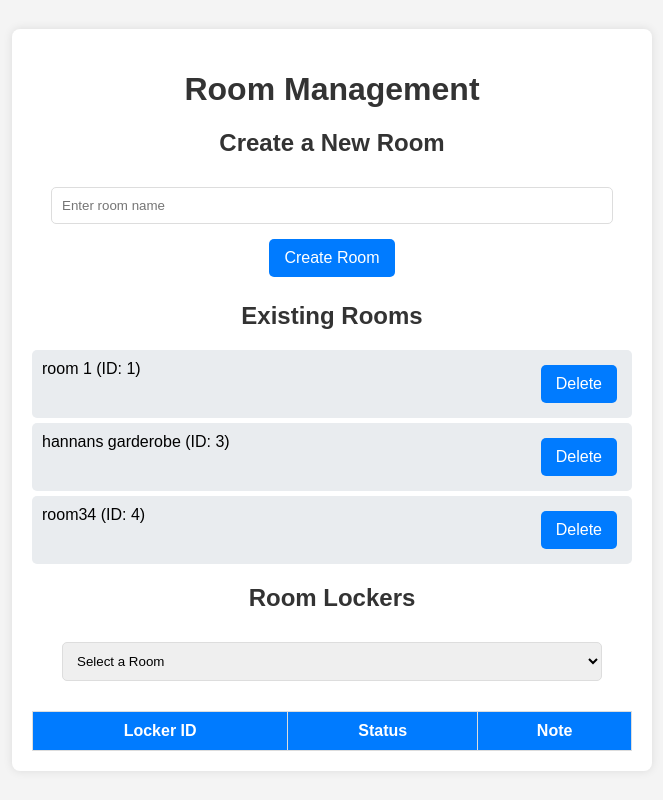
After one commit to Chrizziboi/Skapapp, a FastAPI app: template templates/admin_rooms.html in a window 1280 px wide. The commit adds this page. Shown: the whole page, without its empty margins (308-971 px from the left). Run offline with FastAPI, Linux system fonts and the light colour scheme; the template is opened without the code that fills it, so the values that code supplies are empty; data comes from the database, SQL or seed files in the repository; both versions use the stored data as it was after the commit; parts of the project's set-up code (start-up, migrations or seed data) failed here and were passed over.

Commit message:
Implemented room management functionality in admin_rooms.html. Styled admin_rooms.css to improve layout and user experience. Added a "Room Administration" button in admin_page.html. Updated main.py with endpoints for creating, deleting, and fetching rooms and lockers. Fixed data handling to ensure correct filtering and display of lockers. This update improves admin control and usability

```diff
--- a/main.py
+++ b/main.py
@@ -8,10 +8,13 @@ from backend.models.locker_room import locker_room, create_locker_room
 from database import Base, engine, SessionLocal
 from backend.exception_Service.error_handler import fastapi_error_handler
 import os
+from pydantic import BaseModel
 
 # Opprett tabellene
 Base.metadata.create_all(bind=engine)
 
+class RoomCreate(BaseModel):
+    name: str
 # Initialiser FastAPI
 api = FastAPI()
 
@@ -60,6 +63,12 @@ def serve_admin_page(request: Request):
     """
     return templates.TemplateResponse("admin_page.html", {"request": request})
 
+@api.get("/admin_rooms")
+def serve_admin_rooms(request: Request):
+    """
+    Serverer admin_rooms.html for admin-brukere.
+    """
+    return templates.TemplateResponse("admin_rooms.html", {"request": request})
 
 @api.get("/locker_rooms/")
 def get_all_rooms(db: Session = Depends(get_db)):
@@ -71,17 +80,30 @@ def get_all_rooms(db: Session = Depends(get_db)):
 
 
 @api.post("/locker_rooms/")
-def create_room(name: str, db: Session = Depends(get_db)):
+def create_room(room: RoomCreate, db: Session = Depends(get_db)):
     """
     Endepunkt for å opprette et nytt garderoberom.
     """
     try:
+        locker_room = create_locker_room(name=room.name, db=db)
+        return {"message": "Garderoberom opprettet", "room_id": locker_room.id, "name": locker_room.name}
+    except HTTPException as http_err:
+        raise http_err  # Beholder riktig statuskode for allerede eksisterende rom
+    except Exception as e:
+        return fastapi_error_handler(f"Feil ved oppretting av nytt garderoberom: {str(e)}", status_code=500)
 
-      locker_room = create_locker_room(name=name, db=db)
-      return {"message": "Garderoberom opprettet", "room_id": locker_room.id, "name": locker_room.name}
-    except Exception as e:
-        return fastapi_error_handler(f"Feil ved oppretting av nytt garderoberom. {str(e)}", status_code=500)
+@api.delete("/locker_rooms/{room_id}")
+def delete_room(room_id: int, db: Session = Depends(get_db)):
+    """
+    Slett et garderoberom.
+    """
+    room = db.query(locker_room).filter(locker_room.id == room_id).first()
+    if not room:
+        raise HTTPException(status_code=404, detail="Room not found")
 
+    db.delete(room)
+    db.commit()
+    return {"message": "Room deleted"}
 
 @api.get("/lockers/")
 def get_all_lockers(db: Session = Depends(get_db)):
@@ -90,10 +112,14 @@ def get_all_lockers(db: Session = Depends(get_db)):
     """
     lockers = db.query(Locker).all()
     return [
-        {"locker_id": locker.id, "status": locker.status, "user_id": locker.user_id}
+        {
+            "locker_id": locker.id,
+            "locker_room_id": locker.locker_room_id,  # Legger til rom-ID
+            "status": locker.status,
+            "note": locker.note if locker.note else "N/A"  # Hvis notat er None, sett "N/A"
+        }
         for locker in lockers
     ]
-
 
 @api.post("/lockers/")
 def create_locker(locker_room_id: int, db: Session = Depends(get_db)):
@@ -142,7 +168,7 @@ def update_locker_note(locker_id: int, note: str, db: Session = Depends(get_db))
     return {"message": "Notat lagt til", "locker_id": locker.id, "note": locker.note}
 
 
-@api.get("/locker_rooms/locker_room_id/available_lockers")
+@api.get("/locker_rooms/{locker_room_id}/available_lockers")
 def get_available_lockers(locker_room_id: int, db: Session = Depends(get_db)):
     """
     Endepunkt for å hente antall ledige skap i et spesifikt garderoberom.
--- /dev/null
+++ b/static/styles/admin_rooms.css
@@ -0,0 +1,78 @@
+body {
+    font-family: Arial, sans-serif;
+    background-color: #f4f4f4;
+    margin: 0;
+    padding: 0;
+    display: flex;
+    justify-content: center;
+    align-items: center;
+    height: 100vh;
+}
+
+.container {
+    background: white;
+    padding: 20px;
+    border-radius: 8px;
+    box-shadow: 0 0 10px rgba(0, 0, 0, 0.1);
+    text-align: center;
+    width: 80%;
+    max-width: 600px;
+}
+
+h1, h2 {
+    color: #333;
+}
+
+input, select {
+    width: 90%;
+    padding: 10px;
+    margin: 10px 0;
+    border: 1px solid #ddd;
+    border-radius: 5px;
+}
+
+button {
+    background-color: #007bff;
+    color: white;
+    border: none;
+    padding: 10px 15px;
+    margin: 5px;
+    font-size: 16px;
+    cursor: pointer;
+    border-radius: 5px;
+    transition: background 0.3s;
+}
+
+button:hover {
+    background-color: #0056b3;
+}
+
+ul {
+    list-style: none;
+    padding: 0;
+}
+
+ul li {
+    background: #e9ecef;
+    margin: 5px 0;
+    padding: 10px;
+    border-radius: 5px;
+    display: flex;
+    justify-content: space-between;
+}
+
+table {
+    width: 100%;
+    border-collapse: collapse;
+    margin-top: 20px;
+}
+
+th, td {
+    padding: 10px;
+    border: 1px solid #ddd;
+}
+
+th {
+    background-color: #007bff;
+    color: white;
+}
--- a/templates/admin_page.html
+++ b/templates/admin_page.html
@@ -15,6 +15,7 @@
             <button onclick="fetchLockers()">Refresh Lockers</button>
             <button onclick="fetchRooms()">Refresh Rooms</button>
             <button onclick="goToAvailableLockers()">Available Lockers</button>
+            <button onclick="goToRoomAdmin()">Room Administration</button>
         </div>
 
         <h2>Locker Overview</h2>
@@ -78,6 +79,9 @@
         function goToAvailableLockers() {
             window.location.href = "/available_lockers";
         }
+        function goToRoomAdmin() {
+            window.location.href = "/admin_rooms";
+        }
     </script>
 </body>
 </html>
--- /dev/null
+++ b/templates/admin_rooms.html
@@ -0,0 +1,133 @@
+<!DOCTYPE html>
+<html lang="no">
+<head>
+    <meta charset="UTF-8">
+    <meta name="viewport" content="width=device-width, initial-scale=1.0">
+    <title>Admin - Room Management</title>
+    <link rel="stylesheet" href="/static/styles/admin_rooms.css">
+</head>
+<body>
+    <div class="container">
+        <h1>Room Management</h1>
+
+        <h2>Create a New Room</h2>
+        <input type="text" id="roomName" placeholder="Enter room name">
+        <button onclick="createRoom()">Create Room</button>
+
+        <h2>Existing Rooms</h2>
+        <ul id="room-list">
+            <!-- Rom legges inn her dynamisk -->
+        </ul>
+
+        <h2>Room Lockers</h2>
+        <select id="roomSelect" onchange="fetchLockersInRoom()">
+            <option value="">Select a Room</option>
+            <!-- Alternativer legges inn dynamisk -->
+        </select>
+
+        <table>
+            <thead>
+                <tr>
+                    <th>Locker ID</th>
+                    <th>Status</th>
+                    <th>Note</th>
+                </tr>
+            </thead>
+            <tbody id="locker-table">
+                <!-- Skapinfo legges inn dynamisk -->
+            </tbody>
+        </table>
+    </div>
+
+    <script>
+        document.addEventListener("DOMContentLoaded", fetchRooms);
+
+        function fetchRooms() {
+            fetch("/locker_rooms/")
+                .then(response => response.json())
+                .then(data => {
+                    const roomList = document.getElementById("room-list");
+                    const roomSelect = document.getElementById("roomSelect");
+                    roomList.innerHTML = "";
+                    roomSelect.innerHTML = '<option value="">Select a Room</option>';
+
+                    data.forEach(room => {
+                        let listItem = document.createElement("li");
+                        listItem.textContent = `${room.name} (ID: ${room.room_id})`;
+
+                        let deleteButton = document.createElement("button");
+                        deleteButton.textContent = "Delete";
+                        deleteButton.onclick = () => deleteRoom(room.room_id);
+
+                        listItem.appendChild(deleteButton);
+                        roomList.appendChild(listItem);
+
+                        let option = document.createElement("option");
+                        option.value = room.room_id;
+                        option.textContent = room.name;
+                        roomSelect.appendChild(option);
+                    });
+                })
+                .catch(error => console.error("Error fetching rooms:", error));
+        }
+
+        function createRoom() {
+            const roomName = document.getElementById("roomName").value;
+            if (!roomName) return alert("Please enter a room name.");
+
+            fetch("/locker_rooms/", {
+                method: "POST",
+                headers: { "Content-Type": "application/json" },
+                body: JSON.stringify({ name: roomName })
+            })
+            .then(response => response.json())
+            .then(data => {
+                if (data.detail) { // Hvis API-et sender en feilmelding
+                    alert(`Error: ${data.detail}`);
+                } else {
+                    alert("Room created successfully!");
+                    fetchRooms(); // Oppdater listen
+                }
+            })
+            .catch(error => console.error("Error creating room:", error));
+        }
+
+
+
+        function deleteRoom(roomId) {
+            fetch(`/locker_rooms/${roomId}`, { method: "DELETE" })
+                .then(response => response.json())
+                .then(() => {
+                    alert("Room deleted!");
+                    fetchRooms();
+                })
+                .catch(error => console.error("Error deleting room:", error));
+        }
+
+        function fetchLockersInRoom() {
+            const roomId = document.getElementById("roomSelect").value;
+            if (!roomId) return;
+
+            fetch(`/lockers/`)
+                .then(response => response.json())
+                .then(data => {
+                    const lockerTable = document.getElementById("locker-table");
+                    lockerTable.innerHTML = "";
+
+                    // Filtrer kun skap som tilhører det valgte rommet
+                    const roomLockers = data.filter(locker => locker.locker_room_id == roomId);
+
+                    roomLockers.forEach(locker => {
+                        let row = `<tr>
+                            <td>${locker.locker_id}</td>
+                            <td>${locker.status}</td>
+                            <td>${locker.note}</td>
+                        </tr>`;
+                        lockerTable.innerHTML += row;
+                    });
+                })
+                .catch(error => console.error("Error fetching lockers:", error));
+        }
+    </script>
+</body>
+</html>
```
Also changed, not shown: database.db.
